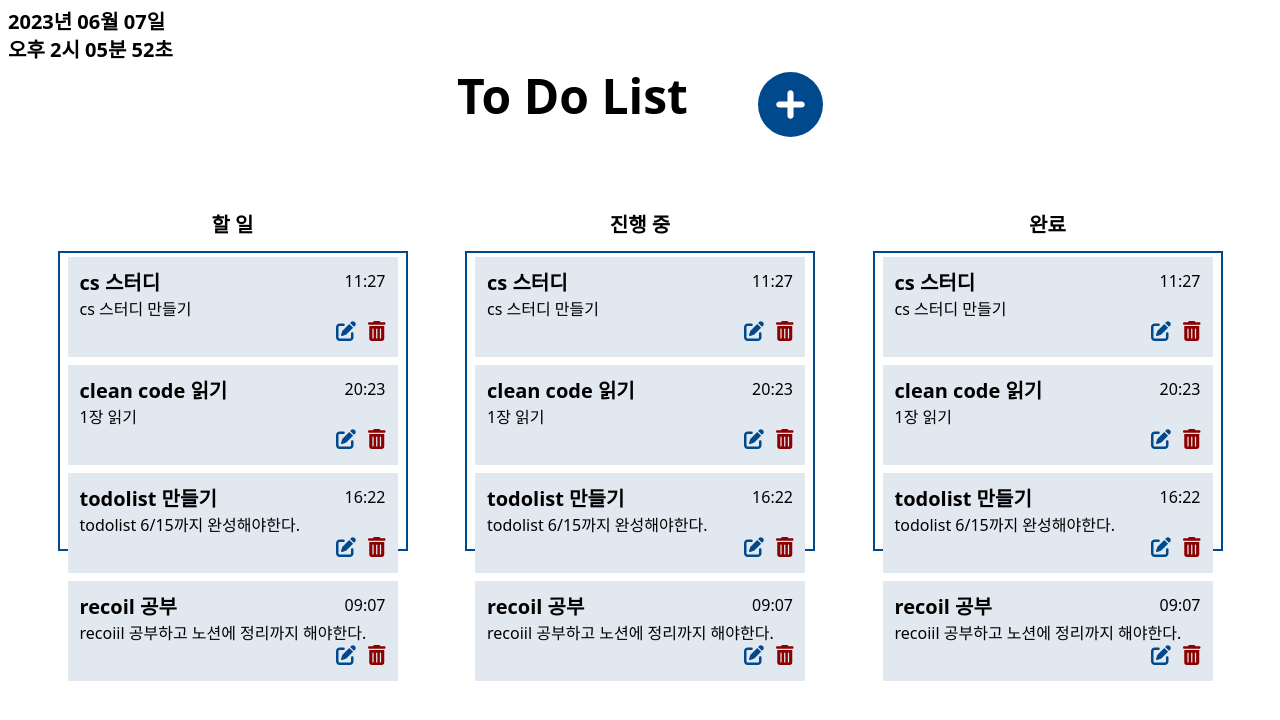
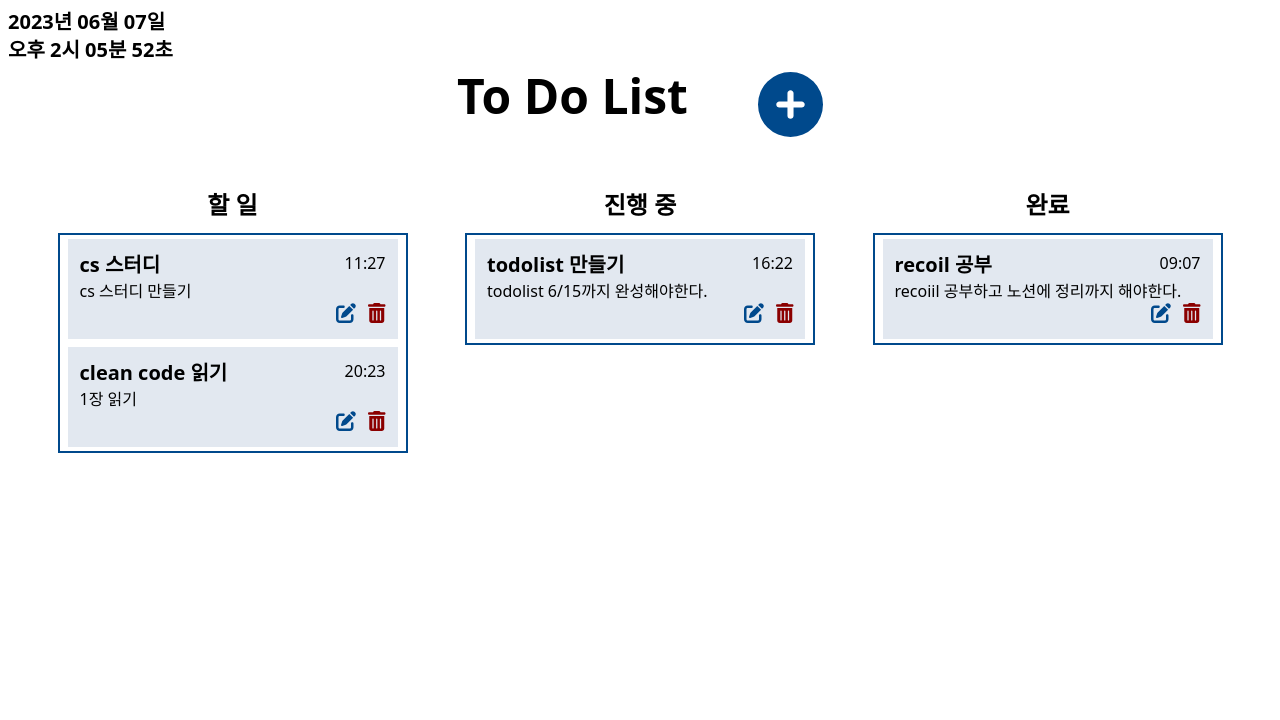
Before and after one commit to dev-riley/ToDoList, a React app: page / in a window 1280 px wide. Shown: the top 720 px of the page. Built offline with nearby package versions, Linux system fonts and the light colour scheme; data requests are answered from the project's data file.

Commit message:
Feat : 카테고리별 티켓 분류

```diff
--- a/src/components/Card/CardItem.jsx
+++ b/src/components/Card/CardItem.jsx
@@ -4,8 +4,8 @@ import { faPenToSquare, faTrashCan } from '@fortawesome/free-solid-svg-icons';
 import { deleteItem, editItem, getList } from "../../api/axios";
 import { useEffect, useState } from "react";
 
-const CardItem = ({item}) => {
-  const { id, title, content, state, createdTime } = item
+const CardItem = ({list}) => {
+  const { id, title, content, state, createdTime } = list
   const [ openModal, setOpenModal ] = useState(false);
   const [ newTitle, setNewTitle ] = useState('')
   const [ newContent, setNewContent ] = useState('')
--- a/src/components/Card/CardList.jsx
+++ b/src/components/Card/CardList.jsx
@@ -2,19 +2,13 @@ import { useEffect, useState } from "react";
 import { getList } from "../../api/axios";
 import CardItem from "./CardItem";
 
-const CardList = () => {
-  const [list, setList] = useState([])
+const CardList = ({lists}) => {
 
-  useEffect(() => {
-    getList()
-      .then((res) => setList(res.data))
-  }, [])
-  // console.log(list)
   return (
     <div>
       <div>
-        {list.map(item => (
-          <CardItem key={item.id} item={item} />
+        {lists.map((list) => (
+          <CardItem key={list.id} list={list} />
         ))}
       </div>
     </div>
--- a/src/pages/ToDoList.jsx
+++ b/src/pages/ToDoList.jsx
@@ -1,13 +1,28 @@
-import {useState} from 'react';
+import { useState, useEffect} from 'react';
 import { useNavigate } from 'react-router-dom';
+import { getList } from "../api/axios";
 import DateTimeComponent from '../components/Date.jsx'
 
 import { FontAwesomeIcon } from "@fortawesome/react-fontawesome";
-import { faCirclePlus } from '@fortawesome/free-solid-svg-icons';
+import { faCirclePlus, faArrowDown, faArrowUp } from '@fortawesome/free-solid-svg-icons';
 import CardList from '../components/Card/CardList.jsx';
 
 const ToDoList = () => {
   const navigate = useNavigate();
+  const [lists, setLists] = useState([])
+  const [visibleLists, setVisibleLists ] = useState([])
+  const [showMoreCount, setShowMoreCount] = useState(5);
+  const [isExpanded, setIsExpanded ] = useState(false);
+
+  useEffect(() => {
+    getList()
+      .then((res) => setLists(res.data))
+  }, [])
+
+  useEffect(() => {
+    setVisibleLists(lists.slice(0, showMoreCount));
+  }, [lists, showMoreCount])
+
   const toCreatePage = () => {
     navigate('/create')
   }
@@ -16,6 +31,24 @@ const ToDoList = () => {
     {name: "진행 중", id: 'proceeding'},
     {name: "완료", id: 'complete'},
   ]
+
+  const handleShowMore = () => {
+    setShowMoreCount((prev) => prev + 3);
+  }
+
+  const handleCollapse = () => {
+    // setIsExpanded(false);
+    setShowMoreCount(5);
+  }
+
+  // const handleExpand = () => {
+  //   setIsExpanded(true);
+  //   setShowMoreCount(lists.length)
+  // }
+
+  const isMoreToShow = () => {
+    return showMoreCount < lists.length;
+  };
 
   return(
     <div className='container'>
@@ -28,19 +61,73 @@ const ToDoList = () => {
             <FontAwesomeIcon onClick={toCreatePage} icon={faCirclePlus} style={{color: '#00498C', height: '65px', width: '65px'}}/>
           </button>
         </div>
-        <div className='flex justify-evenly mt-[70px]'>
+        <div className='flex justify-evenly'>
           {/* 할일 */}
           {categories.map((category) => {
+            const filteredLists = lists.filter((list) => list.state === category.id)
+            const displayedLists = visibleLists.filter((list) => list.state === category.id)
+
             return (
-              <div>
-                <p className='font-bold text-xl text-center mb-3'>{category.name}</p>
-                <div className="border-2 border-main w-[350px] h-[300px]">
-                  <CardList />
-                </div>
+              <div className='mt-12' key={category.id}>
+                <p className='font-bold text-2xl text-center mb-3'>{category.name}</p>
+                  <div className="border-2 border-main w-[350px]">
+                    {displayedLists.length > 0 ? (
+                      <CardList lists={displayedLists} />
+                    ) : null }
+                  </div>
+                  {/* {filteredLists.length > showMoreCount ? (
+                    isExpanded ? (
+                      <div className='border-2 border-main h-[40px] text-xl font-bold text-center'>
+                        <button onClick={handleCollapse}>
+                          접기
+                          <FontAwesomeIcon icon={faArrowUp} className='ml-2' />
+                        </button>
+                    </div>
+                    ) : (
+                      <div className='border-2 border-main h-[40px] text-xl font-bold text-center'>
+                        <button onClick={handleExpand} >
+                          더보기
+                          <FontAwesomeIcon icon={faArrowDown} className='ml-2'/>
+                        </button>
+                      </div>
+                    )
+                  ) : null} */}
+                  {/* {filteredLists.length > showMoreCount && (
+                    <div className='border-2 border-main h-[40px] text-xl font-bold text-center'>
+                      <button onClick={handleShowMore} >
+                        더보기
+                        <FontAwesomeIcon icon={faArrowDown} className='ml-2'/>
+                      </button>
+                    </div>
+                  )}
+                  {(filteredLists.length + 1) === showMoreCount && (
+                    <div className='border-2 border-main h-[40px] text-xl font-bold text-center'>
+                      <button onClick={handleCollapse}>
+                        접기
+                        <FontAwesomeIcon icon={faArrowUp} className='ml-2' />
+                      </button>
+                    </div>
+                  )} */}
+                {isMoreToShow() && (
+                  <div className='border-2 border-main h-[40px] text-xl font-bold text-center'>
+                    {showMoreCount <= 5  ? (
+                      <button onClick={handleShowMore}>
+                        더보기
+                        <FontAwesomeIcon icon={faArrowDown} className='ml-2' />
+                      </button>
+                    ) : (
+                      <button onClick={handleCollapse}>
+                        접기
+                        <FontAwesomeIcon icon={faArrowUp} className='ml-2' />
+                      </button>
+                    )}
+                  </div>
+                )}
               </div>
             )
           })}
       </div>
+      <div className='h-[200px]'></div>
       </div>
     </div>
   )
```
